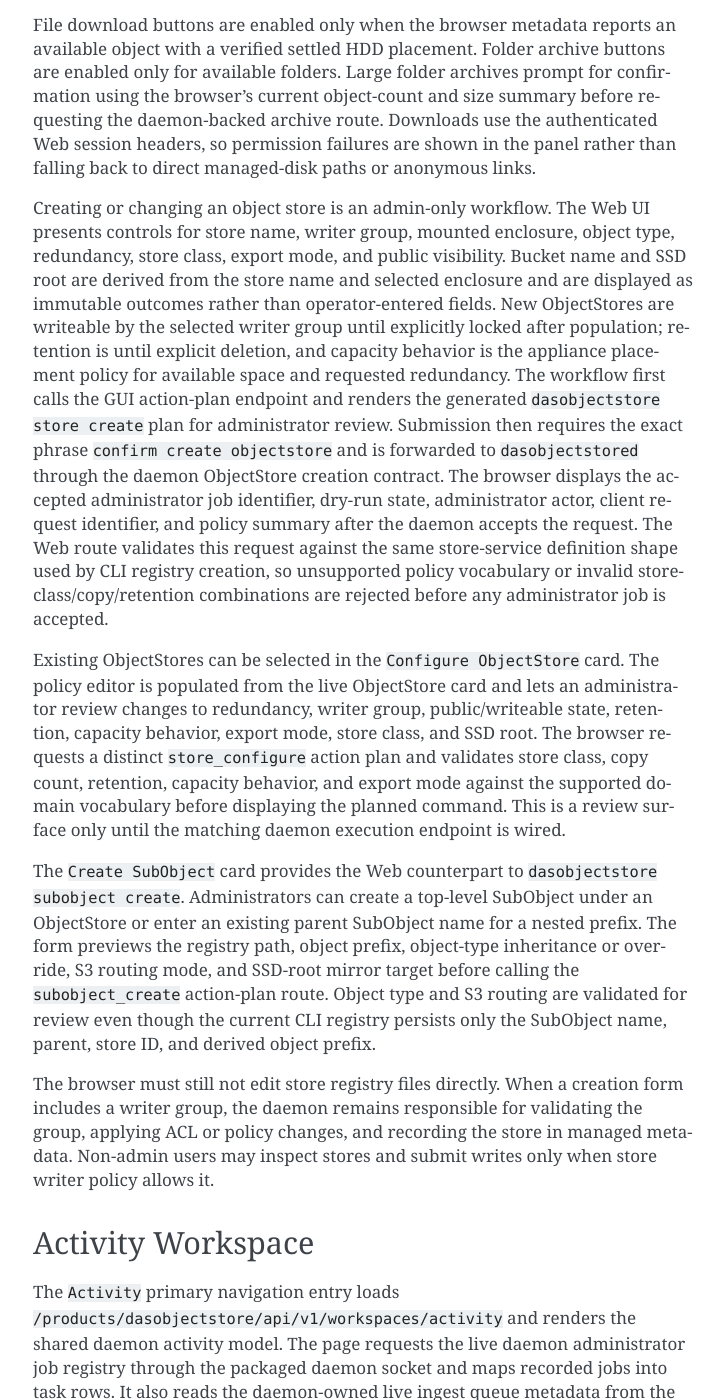
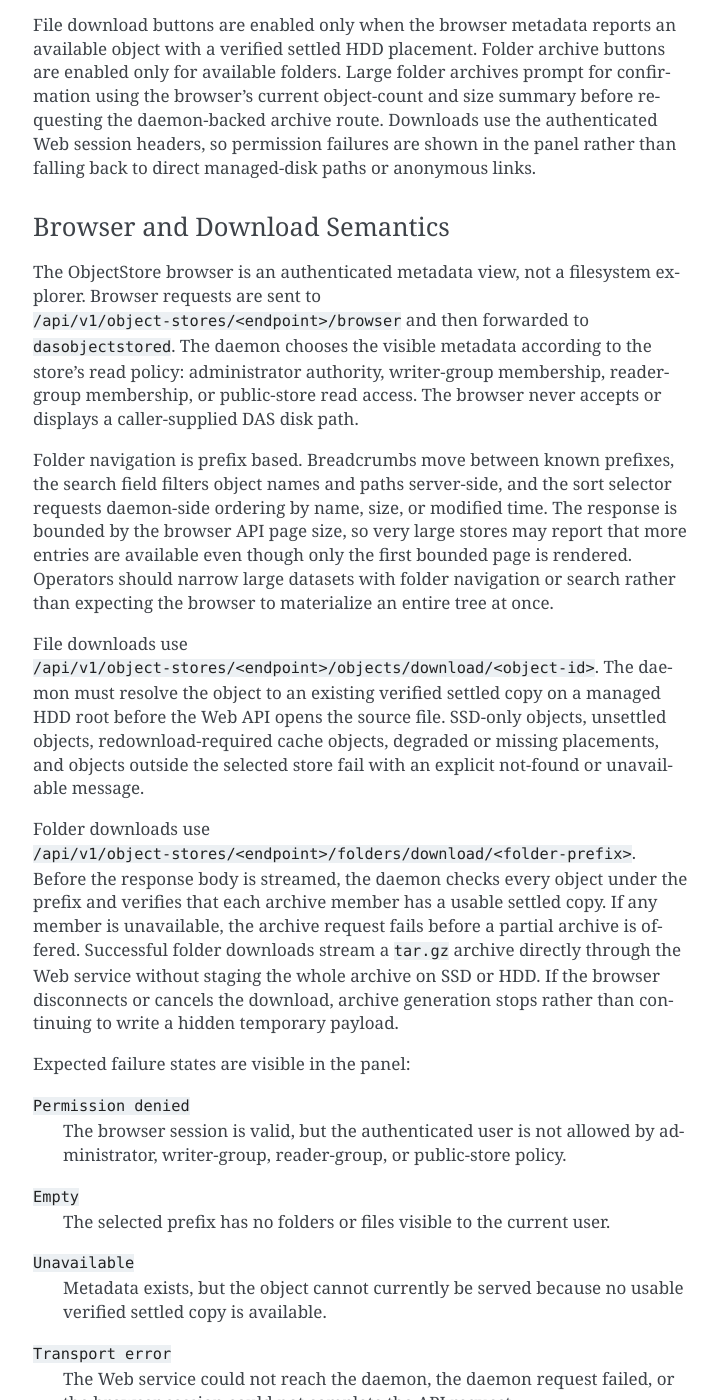
Before and after one commit to sagrudd/DASObjectStore, a Sphinx documentation site: the page built from docs/user/web-interface.rst, in a window 1280 px wide and 1400 px high, scrolled down 8805 px. Shown: the whole window, without its empty margins (387-1110 px from the left). Built offline with Sphinx 7.4.7, drawn with Linux system fonts in a browser that asks for light colours; some of the changed text lies outside the part shown.

Commit message:
Document ObjectStore Web browser semantics

```diff
--- a/docs/user/web-interface.rst
+++ b/docs/user/web-interface.rst
@@ -403,6 +403,65 @@ confirmation using the browser's current object-count and size summary before
 requesting the daemon-backed archive route. Downloads use the authenticated Web
 session headers, so permission failures are shown in the panel rather than
 falling back to direct managed-disk paths or anonymous links.
+
+Browser and Download Semantics
+~~~~~~~~~~~~~~~~~~~~~~~~~~~~~~
+
+The ObjectStore browser is an authenticated metadata view, not a filesystem
+explorer. Browser requests are sent to
+``/api/v1/object-stores/<endpoint>/browser`` and then forwarded to
+``dasobjectstored``. The daemon chooses the visible metadata according to the
+store's read policy: administrator authority, writer-group membership,
+reader-group membership, or public-store read access. The browser never accepts
+or displays a caller-supplied DAS disk path.
+
+Folder navigation is prefix based. Breadcrumbs move between known prefixes, the
+search field filters object names and paths server-side, and the sort selector
+requests daemon-side ordering by name, size, or modified time. The response is
+bounded by the browser API page size, so very large stores may report that more
+entries are available even though only the first bounded page is rendered.
+Operators should narrow large datasets with folder navigation or search rather
+than expecting the browser to materialize an entire tree at once.
+
+File downloads use
+``/api/v1/object-stores/<endpoint>/objects/download/<object-id>``. The daemon
+must resolve the object to an existing verified settled copy on a managed HDD
+root before the Web API opens the source file. SSD-only objects, unsettled
+objects, redownload-required cache objects, degraded or missing placements, and
+objects outside the selected store fail with an explicit not-found or
+unavailable message.
+
+Folder downloads use
+``/api/v1/object-stores/<endpoint>/folders/download/<folder-prefix>``. Before
+the response body is streamed, the daemon checks every object under the prefix
+and verifies that each archive member has a usable settled copy. If any member
+is unavailable, the archive request fails before a partial archive is offered.
+Successful folder downloads stream a ``tar.gz`` archive directly through the
+Web service without staging the whole archive on SSD or HDD. If the browser
+disconnects or cancels the download, archive generation stops rather than
+continuing to write a hidden temporary payload.
+
+Expected failure states are visible in the panel:
+
+``Permission denied``
+   The browser session is valid, but the authenticated user is not allowed by
+   administrator, writer-group, reader-group, or public-store policy.
+
+``Empty``
+   The selected prefix has no folders or files visible to the current user.
+
+``Unavailable``
+   Metadata exists, but the object cannot currently be served because no usable
+   verified settled copy is available.
+
+``Transport error``
+   The Web service could not reach the daemon, the daemon request failed, or
+   the browser session could not complete the API request.
+
+``Stale``
+   A previous payload remains visible while a refresh failed or is in progress;
+   operators should treat the visible rows as read-only until the state returns
+   to success.
 
 Creating or changing an object store is an admin-only workflow. The Web UI
 presents controls for store name, writer group, mounted enclosure, object type,
```
Also changed, not shown: TODO.md (+1 -1 lines), docs/user/object-stores.rst (+29 -0 lines).
